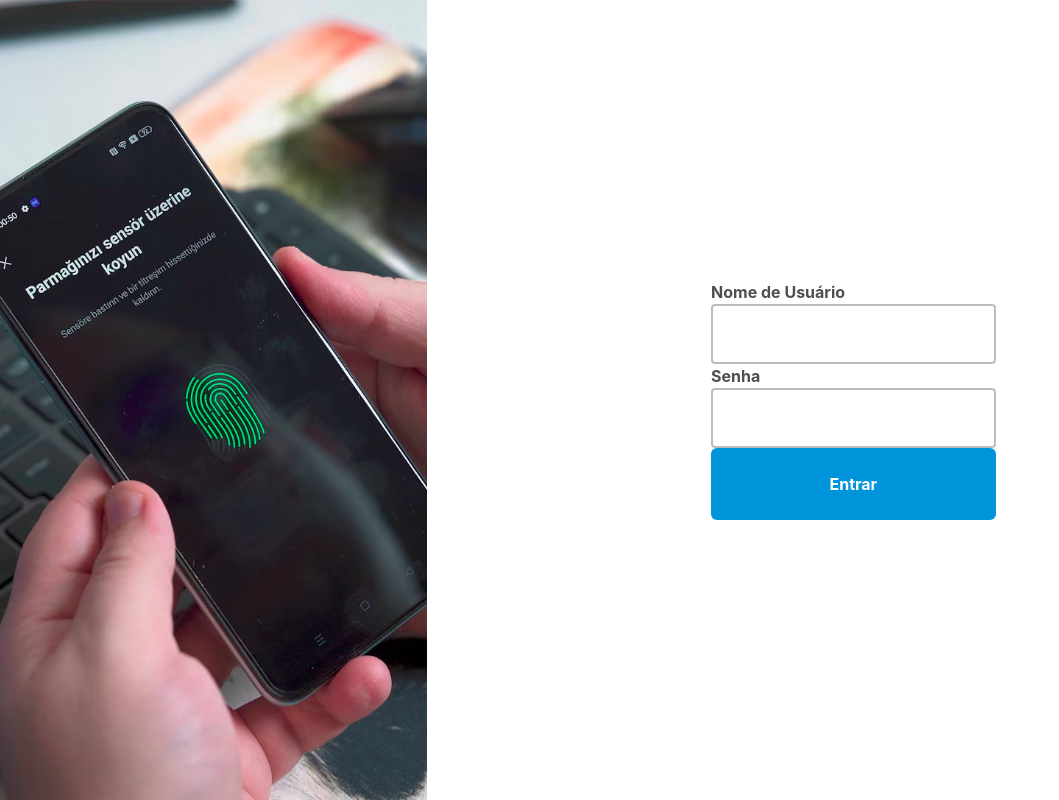
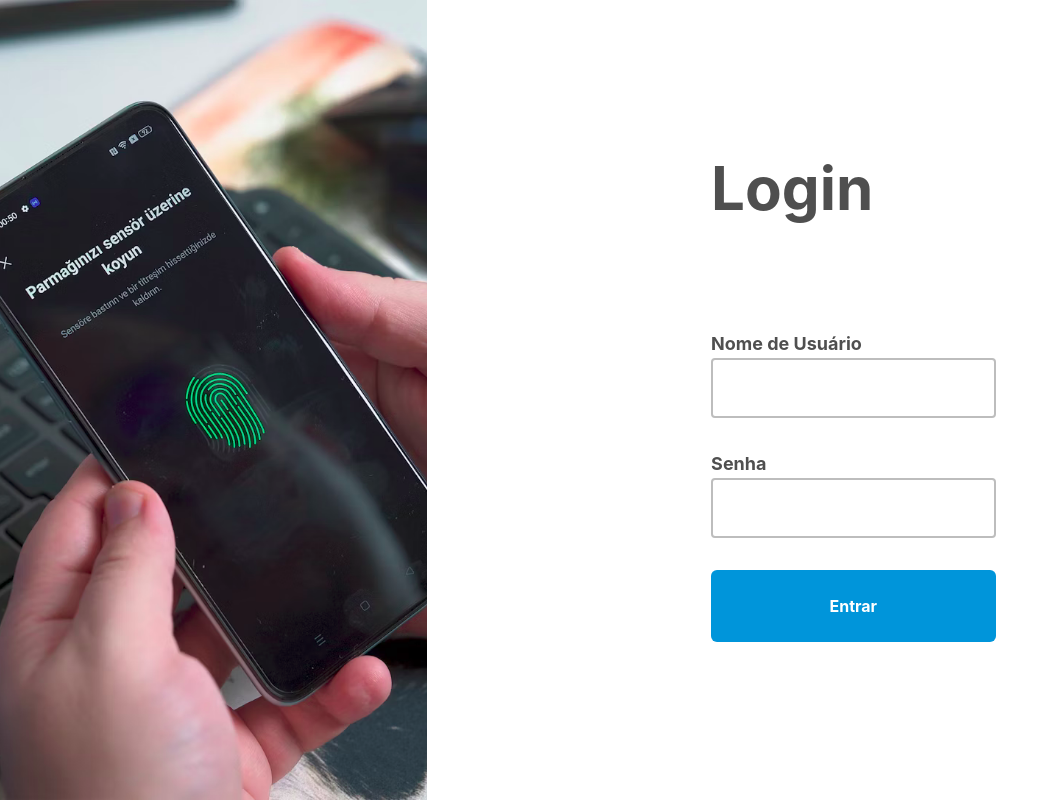
Before and after one commit to cpt-ufal-arapiraca/ace6-integracao, a React (Create React App) app: page / in a window 1280 px wide. Shown: the whole page, without its empty margins (0-1059 px from the left). Built offline with nearby package versions, Linux system fonts and the light colour scheme.

Commit message:
feat: add spacing to login screen

```diff
--- a/src/components/inputfield.js
+++ b/src/components/inputfield.js
@@ -1,7 +1,7 @@
 function InputField({id, title, type = 'text'}){
     return(
         <div class="flex flex-col">
-            <label class="font-bold text-gray2" for={id}>{title}</label>
+            <label class="font-bold text-lg text-gray2" for={id}>{title}</label>
             <input class="bg-white outline-none border-solid border-2 border-gray4 p-4 font-md text-gray2 rounded text-bold focus:border-primary  " type={type} id={id}></input>
         </div>
     )
--- a/src/pages/login.js
+++ b/src/pages/login.js
@@ -9,7 +9,11 @@ function Login() {
             <img class="object-cover h-full" src={sideImage}></img>
         </div>
         <div class="h-screen flex items-center justify-center w-2/3">
-        <div class="flex flex-col w-1/3">
+        <div class="flex flex-col w-1/3 gap-8">
+            <div class="pb-20">
+                <h1 class="font-bold text-6xl text-gray2">Login</h1>
+
+            </div>
             <InputField title="Nome de Usuário" id="username"></InputField>
             <InputField title="Senha" id="password" type="password"></InputField>
             <Button title="Entrar"></Button>
```
